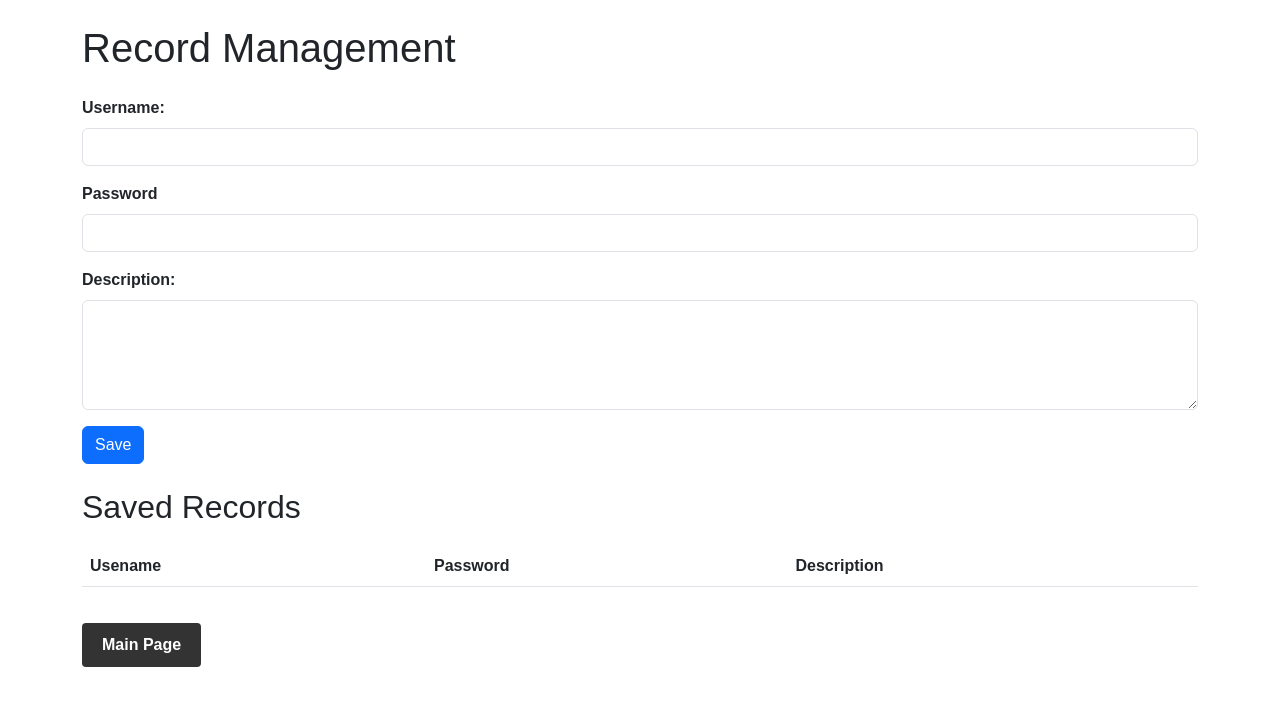
After one commit to SaoshyantOfficial/Tools, a Flask app: page /records/add in a window 1280 px wide. The commit adds this page. Shown: the top 706 px of the page. Run offline with Flask 3, Linux system fonts and the light colour scheme; data that the repository does not hold is empty.

Commit message:
records code edit

```diff
--- a/app.py
+++ b/app.py
@@ -234,7 +234,7 @@ def storage_login():
         username = request.form.get('username')
         session["username"] = username
         password = request.form.get('password')
-        # Replace this with your actual user validation logic
+
         if username in USERNAMES and USERNAMES[username] == password:
             create_table()
             images = get_all_images()
@@ -271,6 +271,69 @@ def delete_image(image_id):
 def allowed_file(filename):
     return '.' in filename and filename.rsplit('.', 1)[1].lower() in {'jpg', 'jpeg', 'png', 'gif'}
 
+
+
+
+# Records Page
+
+DATABASE = 'records.db'
+
+def get_db():
+    db = getattr(g, '_database', None)
+    if db is None:
+        db = g._database = sqlite3.connect(f'DataBases/Records/{session.get("username")}_records.db')
+        db.execute('''
+            CREATE TABLE IF NOT EXISTS records (
+                id INTEGER PRIMARY KEY AUTOINCREMENT,
+                username TEXT NOT NULL,
+                password TEXT NOT NULL,
+                description TEXT NOT NULL
+            )
+        ''')
+    return db
+
+@app.teardown_appcontext
+def close_connection(exception):
+    db = getattr(g, '_database', None)
+    if db is not None:
+        db.close()
+
+@app.route('/records/login', methods=['GET', 'POST'])
+def records_login():
+    if request.method == 'POST':
+        username = request.form.get('username')
+        session["username"] = username
+        password = request.form.get('password')
+
+        if username in USERNAMES and USERNAMES[username] == password:
+            db = get_db()
+            cursor = db.cursor()
+            cursor.execute('SELECT * FROM records')
+            records = cursor.fetchall()
+            return render_template('records.html', records=records)
+        else:
+            flash("Invalid username or password", "error")
+
+    return render_template('recordsLogin.html')
+
+@app.route('/records/add', methods=['GET', 'POST'])
+def add():
+    if request.method == 'POST':
+        username = request.form['username']
+        password = request.form['password']
+        description = request.form['description']
+        db = get_db()
+        cursor = db.cursor()
+        cursor.execute('INSERT INTO records (username, password, description) VALUES (?, ?, ?)', (username, password, description))
+        db.commit()
+        return redirect(url_for('add'))
+
+    db = get_db()
+    cursor = db.cursor()
+    cursor.execute('SELECT * FROM records')
+    records = cursor.fetchall()
+    return render_template('records.html', records=records)
+
 if __name__ == '__main__':
     # app.run(debug=True)
     serve(app, host='0,0,0,0', port=5000)
--- a/templates/index.html
+++ b/templates/index.html
@@ -65,6 +65,7 @@
             <li><a href="{{ url_for('accounting_login') }}">Accounting</a></li>
             <li><a href="{{ url_for('todo_list_login') }}">TO-DO List</a></li>
             <li><a href="{{ url_for('storage_login') }}">Storage</a></li>
+            <li><a href="{{ url_for('records_login') }}">Records</a></li>
         </ul>
     </div>
 </body>
--- /dev/null
+++ b/templates/records.html
@@ -0,0 +1,76 @@
+<!DOCTYPE html>
+<html>
+<head>
+    <title>Record Management</title>
+    <link rel="stylesheet" href="https://cdn.jsdelivr.net/npm/bootstrap@5.3.0/dist/css/bootstrap.min.css">
+    <style>
+        body {
+            font-family: Arial, sans-serif;
+            margin: 20px;
+        }
+        .form-label {
+            font-weight: bold;
+        }
+        .table {
+            margin-top: 20px;
+        }
+        .back-button {
+            text-align: center;
+            display: inline-block;
+            padding: 10px 20px;
+            background-color: #333;
+            color: white;
+            text-decoration: none;
+            border-radius: 4px;
+            font-weight: bold;
+            margin-top: 20px;
+        }
+    </style>
+</head>
+<body>
+    <div class="container">
+        <h1 class="mt-4">Record Management</h1>
+
+        <form method="POST" action="add" class="mt-4">
+            <div class="mb-3">
+                <label for="username" class="form-label">Username:</label>
+                <input type="text" class="form-control" name="username" required>
+            </div>
+
+            <div class="mb-3">
+                <label for="password" class="form-label">Password</label>
+                <input type="text" class="form-control" name="password" required>
+            </div>
+
+            <div class="mb-3">
+                <label for="description" class="form-label">Description:</label>
+                <textarea class="form-control" name="description" rows="4" required></textarea>
+            </div>
+
+            <button type="submit" class="btn btn-primary">Save</button>
+        </form>
+
+        <h2 class="mt-4">Saved Records</h2>
+        <table class="table">
+            <thead>
+                <tr>
+                    <th>Usename</th>
+                    <th>Password</th>
+                    <th>Description</th>
+                </tr>
+            </thead>
+            <tbody>
+                {% for record in records %}
+                <tr>
+                    <td>{{ record[1] }}</td>
+                    <td>{{ record[2] }}</td>
+                    <td>{{ record[3] }}</td>
+                </tr>
+                {% endfor %}
+            </tbody>
+        </table>
+    <!-- Back Button -->
+    <a href="{{ url_for('index') }}" class="back-button">Main Page</a>
+    </div>
+</body>
+</html>
--- a/templates/storage.html
+++ b/templates/storage.html
@@ -32,6 +32,8 @@
             </form>
         </div>
         {% endfor %}
+    <!-- Back Button -->
+    <a href="{{ url_for('index') }}" class="back-button">Main Page</a>
     </div>
 </body>
 </html>
--- a/templates/todo-list.html
+++ b/templates/todo-list.html
@@ -70,10 +70,7 @@
                 {% endfor %}
             </tbody>
         </table>
-
-
-
-
+        <!-- Back Button -->
         <a href="{{ url_for('index') }}" class="back-button">Main Page</a>
     </div>
     <script src="https://kit.fontawesome.com/your-font-awesome-kit.js" crossorigin="anonymous"></script>
```
Also changed, not shown: static/storage.css (+13 -0 lines), templates/recordsLogin.html (added, +60 -0 lines), DataBases/Records/hamsara_records.db (added), DataBases/Storage/hamsara_storage.db, DataBases/ToDoList/amir_TodoList.db, DataBases/ToDoList/hamsara_TodoList.db, DataBases/ToDoList/saleh_TodoList.db (added), static/uploads/Domain.jpg (added), static/uploads/Screenshot_20230713_112847.png (added), static/uploads/Screenshot_20230826-183653_Chrome.jpg (added), static/uploads/Zafar-Transaction.jpg (added), static/uploads/website_theme.png (added).
